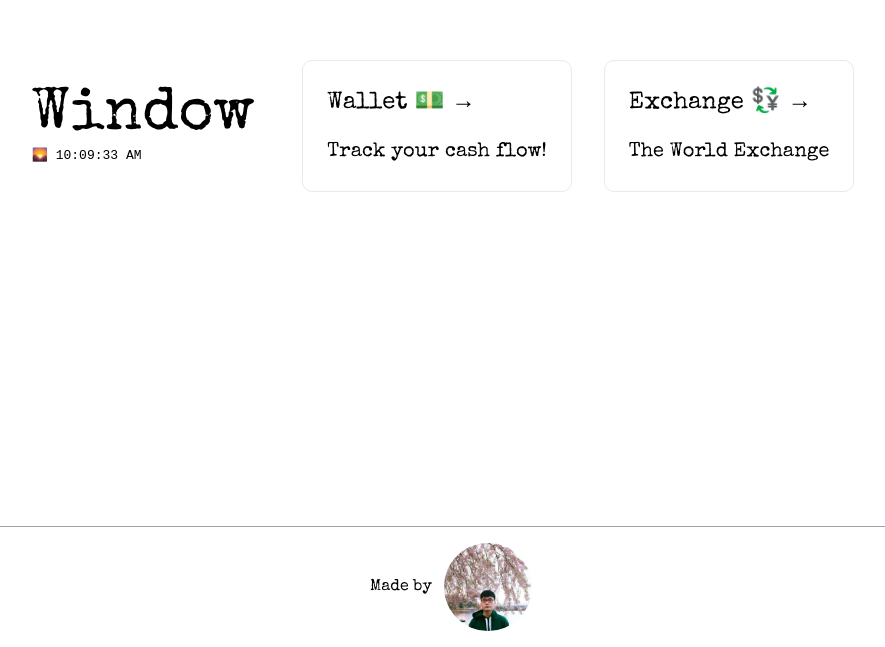
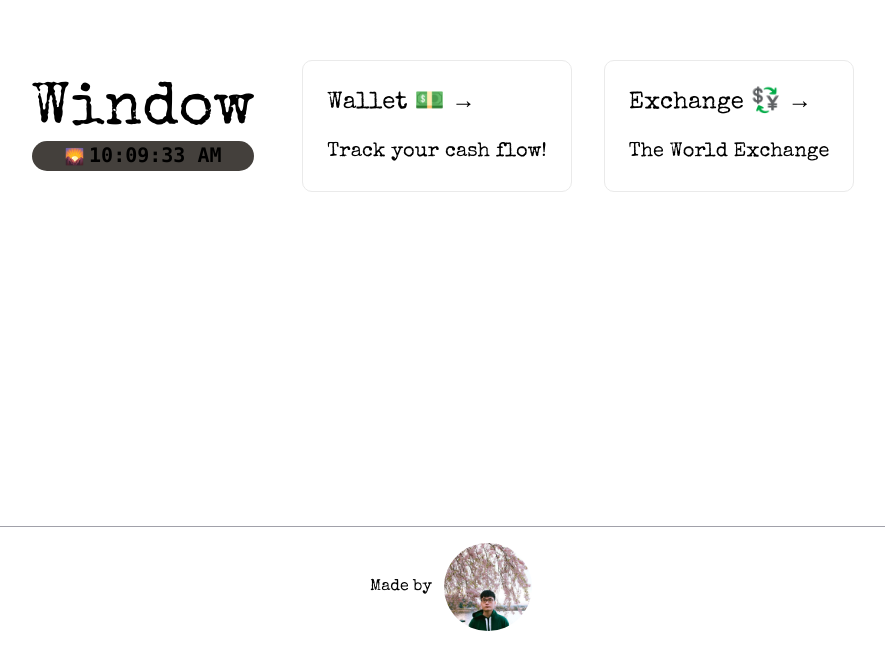
Before and after one commit to JeremyLoh/window, a Next.js app: page / in a window 1280 px wide. Shown: the part 274-921 px from the top of the page, without its empty margins (189-1074 px from the left). Built offline with nearby package versions, Linux system fonts and the light colour scheme.

Commit message:
Update clock component css

```diff
--- a/components/clock.tsx
+++ b/components/clock.tsx
@@ -1,9 +1,8 @@
 import React, { FC, useEffect, useState } from "react"
 import dynamic from "next/dynamic"
-import styles from "../styles/components/Clock.module.css"
 import Emoji from "./emoji"
 
-const Clock:FC<any> = () => {
+const Clock: FC<any> = () => {
   const [date, setDate] = useState<Date>(new Date())
 
   function updateClock(): void {
@@ -33,11 +32,12 @@ const Clock:FC<any> = () => {
   }, [])
 
   return (
-    <div className={styles.clock}>
+    <div className="flex justify-center rounded-full bg-stone-700">
       <h2 aria-label="current-clock-time">
-        <Emoji symbol={getCurrentTimeEmoji()} />
-        {" "}
-        <span>{date.toLocaleTimeString()}</span>
+        <Emoji symbol={getCurrentTimeEmoji()} />{" "}
+        <span className="font-mono text-xl font-bold tracking-normal">
+          {date.toLocaleTimeString()}
+        </span>
       </h2>
     </div>
   )
--- a/styles/components/Clock.module.css
+++ /dev/null
@@ -1,3 +0,0 @@
-.clock {
-  font-family: monospace;
-}
```
